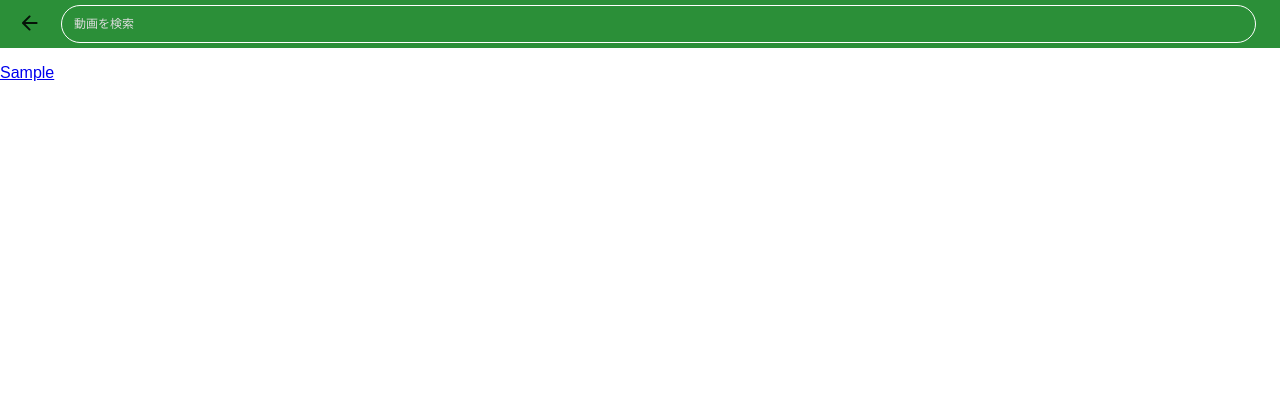
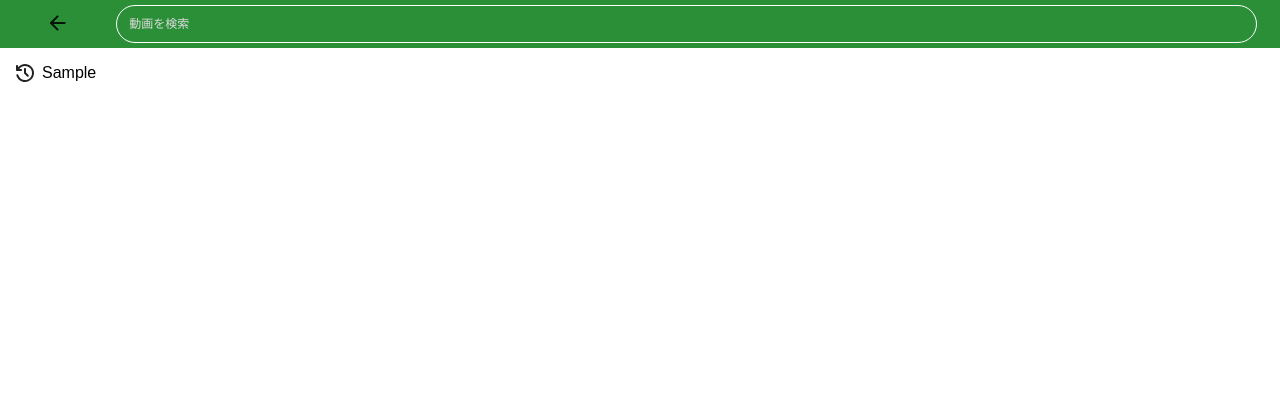
Before and after one commit to yuto0402/myvieal, a Django app: page /search/history in a window 1280 px wide. Shown: the top 420 px of the page. Run offline with Django 5.2, Linux system fonts and the light colour scheme; the first user in the database is signed in; tables that the repository leaves empty hold one stand-in row (Sample ...).

Commit message:
search section ver.1.3 サーチセクションの戻るボタンや検索履歴の表示レイアウトなどの部分を実装した。ほぼ完成しているが、検索を実行した後の関連度順ボタンが、どのような意図があるのか不明で保留している。

```diff
--- a/myvieal/static/myvieal/css/search.css
+++ b/myvieal/static/myvieal/css/search.css
@@ -4,7 +4,7 @@
 }
 
 .back_button_container {
-  flex: 0.05 1 0;
+  flex: 0.1 1 0;
   text-align: center;
 }
 
@@ -71,3 +81,15 @@
   background-color: black;
   color: white;
 }
+
+.history-container {
+  display: flex;
+  align-items: center;
+  text-decoration: none;
+  margin: 1em;
+  color: black;
+}
+
+.history-container img {
+  margin-right: 0.5em;
+}
--- a/myvieal/templates/myvieal/search_history.html
+++ b/myvieal/templates/myvieal/search_history.html
@@ -15,12 +15,30 @@
     {% csrf_token %}
     <input id ="search-bar" class="history" type="text" name="search_word" value="{{search_text}}" placeholder="動画を検索">
   </form>
+  <img src={% static "myvieal/img/キャンセルボタン.svg" %} class="cancel-button" style = "display : none;">
 </div>
 {% endblock %}
 {% block content %}
 {% for history in histories %}
-<p>
-  <a href= {% url "search" %}?search={{history.search_word}}>{{history.search_word}}</a>
-</p>
+  <a href= {% url "search" %}?search={{history.search_word}} class="history-container">
+    <img src={% static "myvieal/img/検索履歴.svg" %}  alt="">{{history.search_word}}
+  </a>
 {% endfor %}
+<script>
+  const cancel = document.querySelector(".cancel-button")
+  const search = document.querySelector("#search-bar")
+
+  search.addEventListener('input', ()=>{
+    if (search.value == ""){
+    cancel.style.display = "none"
+    } else {
+    cancel.style.display = "block"
+    }
+  })
+
+  cancel.addEventListener('click', ()=>{
+    search.value = ""
+    cancel.style.display = "none"
+  })
+</script>
 {% endblock content %}
```
Also changed, not shown: other parts of myvieal/static/myvieal/css/search.css (+10 -0 lines), myvieal/static/myvieal/js/search.js (+9 -0 lines), myvieal/static/myvieal/img/キャンセルボタン.svg (added).
